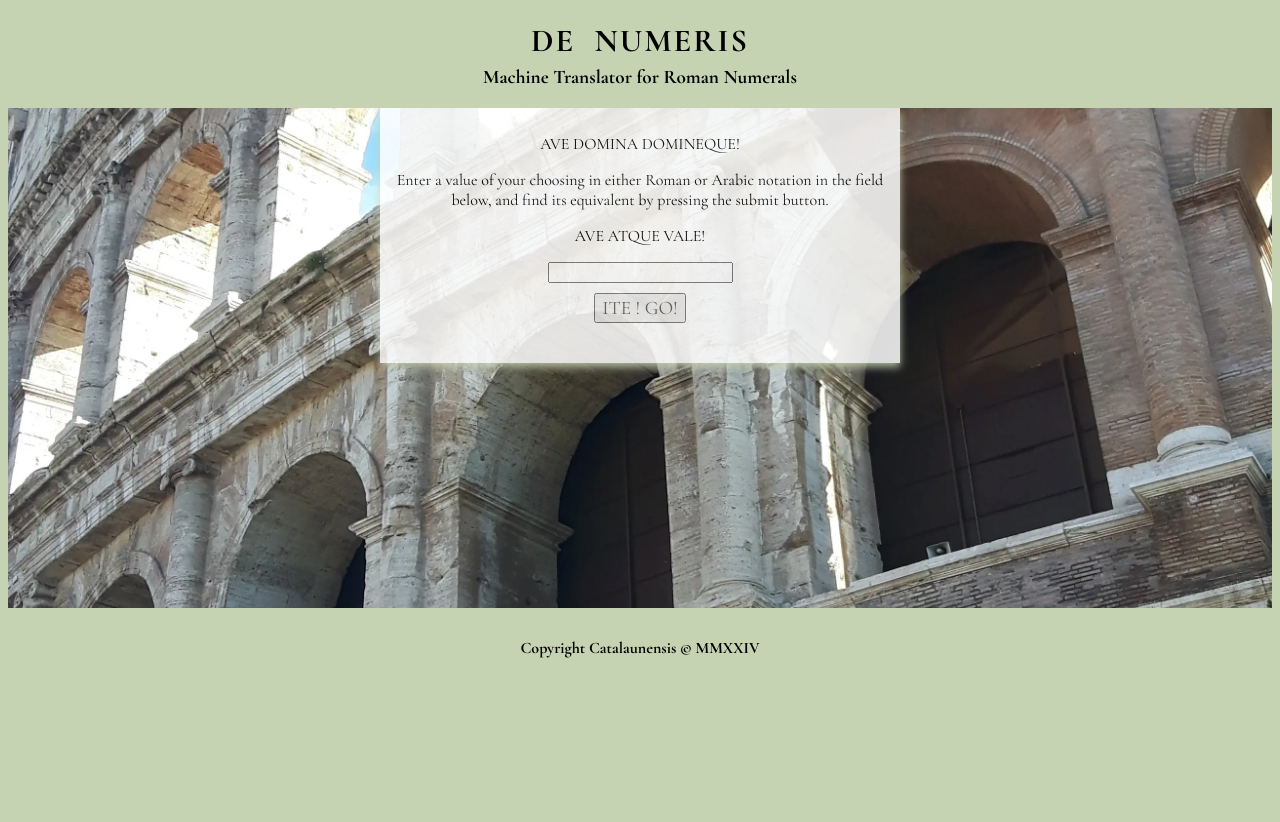
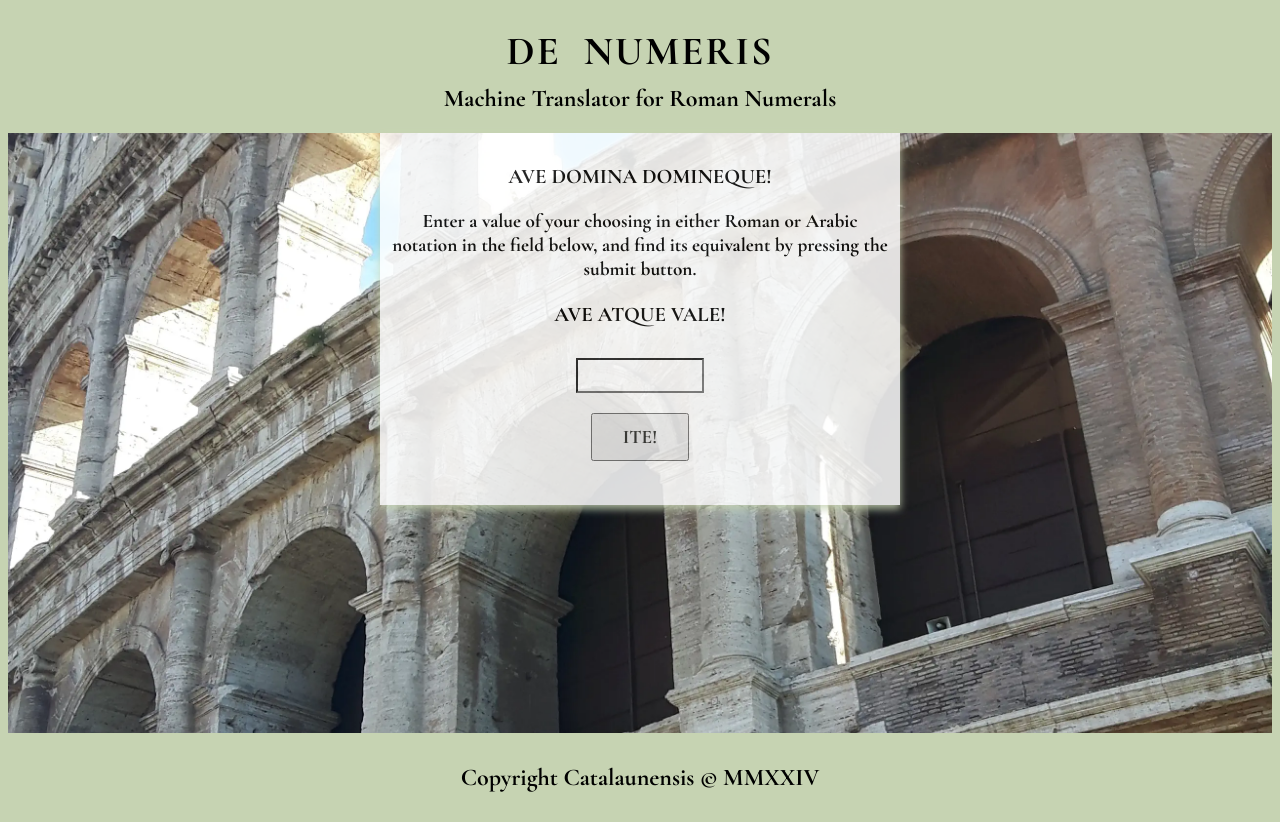
Before and after one commit to Matthieu-Arn/deNumeris, a plain HTML site: page index.html in a window 1280 px wide. Before the commit the page ends 800 px from the top, so only its background shows below. Drawn offline with nearby package versions, Linux system fonts and the light colour scheme.

Commit message:
Add responsiveness via media queries

```diff
--- a/assets/css/style.css
+++ b/assets/css/style.css
@@ -19,22 +19,27 @@ h1 {
 
 h3 {
     font-size: medium;
+    margin-bottom: 20px;
 }
 
 .vocative {
     text-transform: uppercase;
+    font-weight: bold;
+    font-size: 1.3rem;
 }
 
 footer {
     text-align: center;
     margin: 30px;
     font-weight: bold;
-}
+    /* position: fixed; */
+   }
 
 #hero {
-    height: 500px;
+    height: 70vh;
     width: 100%;
     background: url("../images/coliseum_portrait_optimised.webp") no-repeat center center/cover;
+
     position: relative;
 
     /* animation-name: hero-zoom;
@@ -52,40 +57,28 @@ footer {
 }
 
 /* Interactive Area */
-#userInput {
-    border: solid 1px rgb(198, 211, 178);
-    color: rgb(91, 94, 88);
-    display: inline-block;
-    height: 40px;
-    width: 130px;
+#userValue {
     margin: 10px;
+    width: 120px;
+    color: rgb(57, 58, 55);
+    background-color: #ffffff;
+    text-transform: uppercase;
     font-family: "Cormorant Garamond", sans-serif;
-    text-align: center;
-    font-size: 1.2rem;
-    text-transform: uppercase;
-}
-
-#userVvalue {
-    margin: 10px;
-    color: rgb(91, 94, 88);
-    background-color: #ffffff;
-    font-family: "Cormorant Garamond", sans-serif;
+    font-size: 1.5rem;
+    font-weight: bold;
     text-align: center;
 }
 
 .btn-submit {
-    color: rgb(91, 94, 88);
+    color: rgb(57, 58, 55);
+    margin: 10px;
+    padding: 10px 30px;
+    text-transform: uppercase;
+    font-family: "Cormorant Garamond", sans-serif;
     font-size: 1.2rem;
-    text-transform: uppercase;
-    margin: 10px;
-    font-family: "Cormorant Garamond", sans-serif;
+    font-weight: bold;
     text-align: center;
 }
-
-button {
-    font-family: "Cormorant Garamond", sans-serif;
-}
-
 
 .interactive-area {
     background: #ffffff;
@@ -96,13 +89,54 @@ button {
     width: 50%;
     max-width: 500px;
     margin: auto;
-    margin-top: 0px;
+    margin-top: 20px;
+    font-size: 1.2rem;
+    font-weight: bold;
     text-align: center;
 }
 
-/* Media Queries */
+/* MEDIA QUERIES */
+/* Media query: large or landscape phones (576px and up) */
 @media screen and (min-width: 576px) {
+
+    h1 {
+        font-size: 2.5rem;
+    }
+
     h3 {
-        font-size: larger;
+        font-size: 1.5rem;
+        margin-bottom: 20px;
+    }
+
+    #hero {
+        height: 70vh;
+    }
+
+    footer{
+        font-size: 1.5rem;
     }
 }
+
+@media screen and (min-height: 640px) {
+    #hero {
+        height: 72vh;
+    }
+}
+
+@media screen and (min-height: 720px) {
+    #hero {
+        height: 75vh;
+    }
+}
+
+@media screen and (min-height: 840px) {
+    #hero {
+        height: 78vh;
+    }
+}
+
+@media screen and (min-height: 900px) {
+    #hero {
+        height: 82vh;
+    }
+}
--- a/index.html
+++ b/index.html
@@ -26,36 +26,16 @@
                         its equivalent by pressing the submit button.
                     <p class="vocative">Ave atque vale!</p>
                 </div>
-                <form onsubmit="handleForm(event)">
+                <!-- <form onsubmit="handleForm(event)"> -->
+                <form onsubmit="event.preventDefault()">
                     <input type="number" id="userValue" name="userValue" required>
                     <br>
-                    <button data-type="submit" class="btn-submit">Ite ! Go!</button>
+                    <button data-type="submit" class="btn-submit">Ite!</button>
                     <br>
                     <div id="userOutput">&nbsp;</div>
                 </form>
             </div>
         </section>
-
-        <!-- <section id="interactive-fields">
-            <form action="" id="signup-form" method="POST">
-                <h1>Sign up to our newsletter</h1>
-                <label for="first-name">First name*</label>
-                <input type="text" name="first_name" id="first-name" class="text-input" required>
-                <br>
-                <label for="last-name">Last name*</label>
-                <input type="text" name="last_name" id="last-name" class="text-input" required>
-                <br>
-                <label for="email-address">Email Address*</label>
-                <input type="email" name="email_address" id="email-address" class="text-input" required>
-                <br>
-                <hr>
-                <button type="submit" class="join-button">Sign up!</button>
-            </form>
-
-        </section> -->
-
-
-
 
     </Main>
 
```
